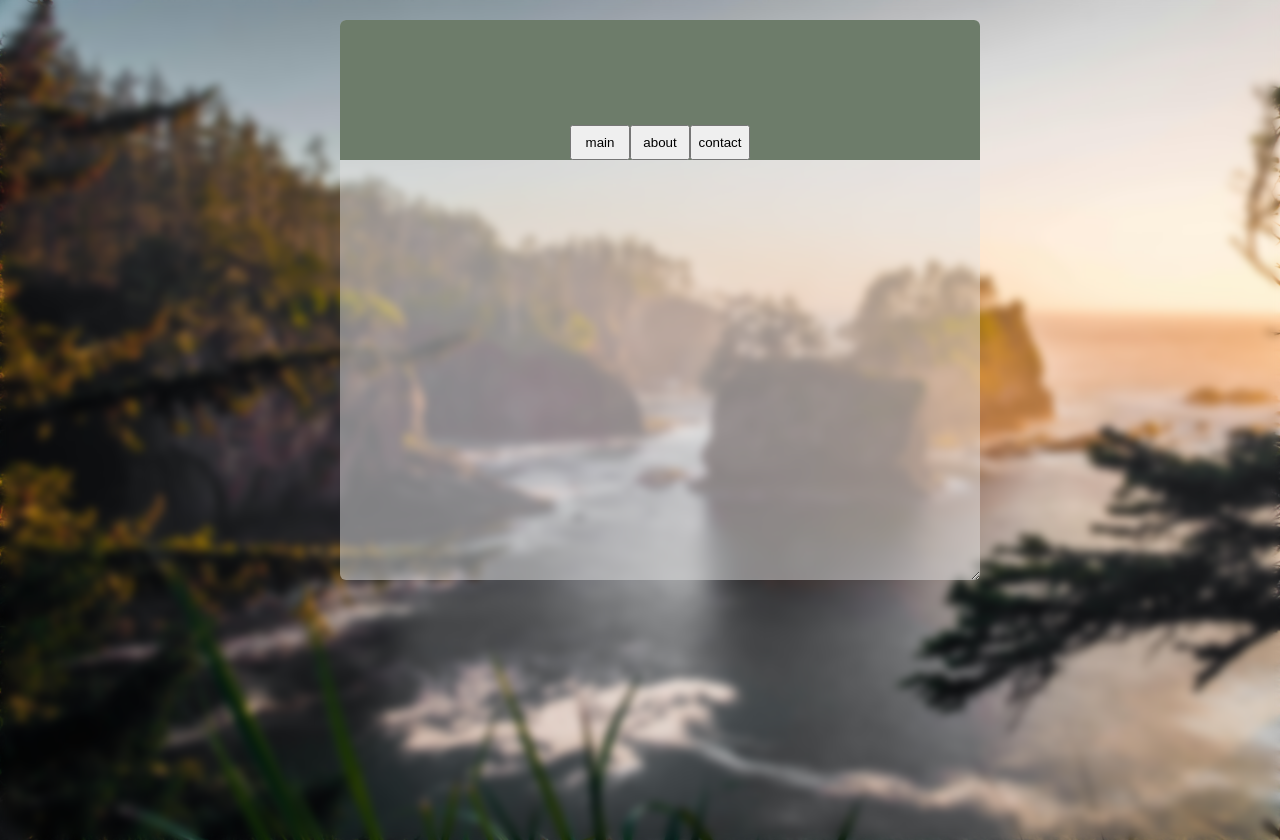
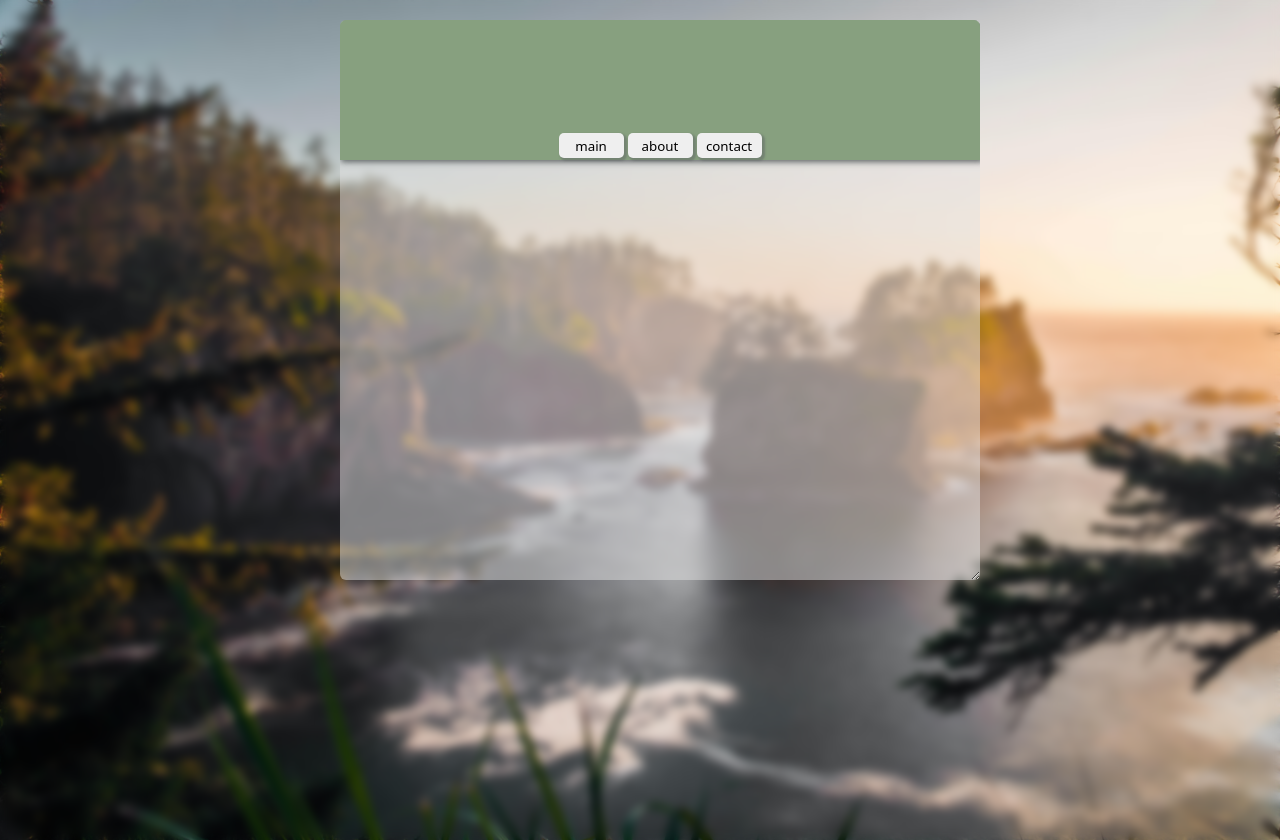
Before and after one commit to sebiprograms/webpack-practice, a website built with webpack: page src/index.html in a window 1280 px wide. Shown: the top 840 px of the page. Built offline with nearby package versions, Linux system fonts and the light colour scheme.

Commit message:
Update: box shadow on buttons and menu
box shadow added so things don't look as bland

```diff
--- a/src/styles.css
+++ b/src/styles.css
@@ -2,7 +2,7 @@
 body {
     background-color: #494848;
     color: rgb(255, 255, 255);
-    font-family:'Gill Sans', 'Gill Sans MT', Calibri, 'Trebuchet MS', sans-serif;
+    font-family: Verdana, Geneva, Tahoma, sans-serif;
     margin: 0px;
     padding: 20px;
     height: 100vh;
@@ -38,16 +38,31 @@ body {
 .menu {
     display: flex;
     grid-area: 1 / 1 / 2 / 2;
-    background-color: #6d7c6a;
+    background-color: #87a07f;
     align-items: end;
     justify-content: center;
+    box-shadow: 2px 1px 6px 1px rgb(94, 99, 100);
 
 }
 
 .menu>button {
     text-align: center;
-    width: 60px;
-    height: 35px;
+    font-family:system-ui, -apple-system, BlinkMacSystemFont, 'Segoe UI', Roboto, Oxygen, Ubuntu, Cantarell, 'Open Sans', 'Helvetica Neue', sans-serif;
+    border-radius: 5px;
+    border-style: none;
+
+    border-color: #d3dad1;
+    box-shadow: 2px 2px 2px 1px rgb(95, 101, 102, .5);
+    margin-bottom: 5px;
+    width: 65px;
+    height: 25px;
+    margin: 2px;
+    font-size: smaller;
+}
+
+.menu>button:hover {
+    cursor: pointer;
+    box-shadow: 2px 3px 4px 1px rgb(82, 87, 88,.7);
 }
 
 .display {
```
